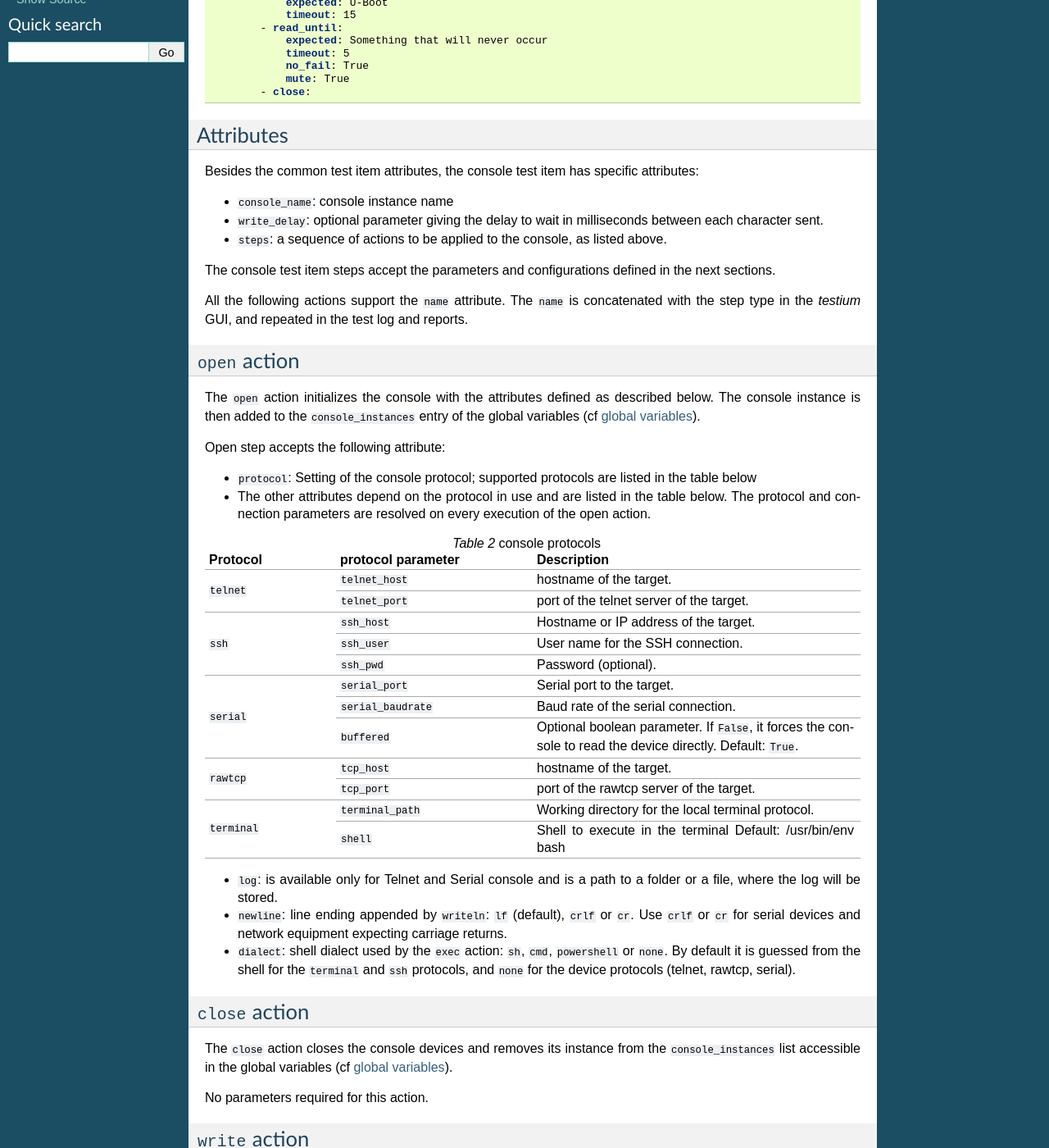
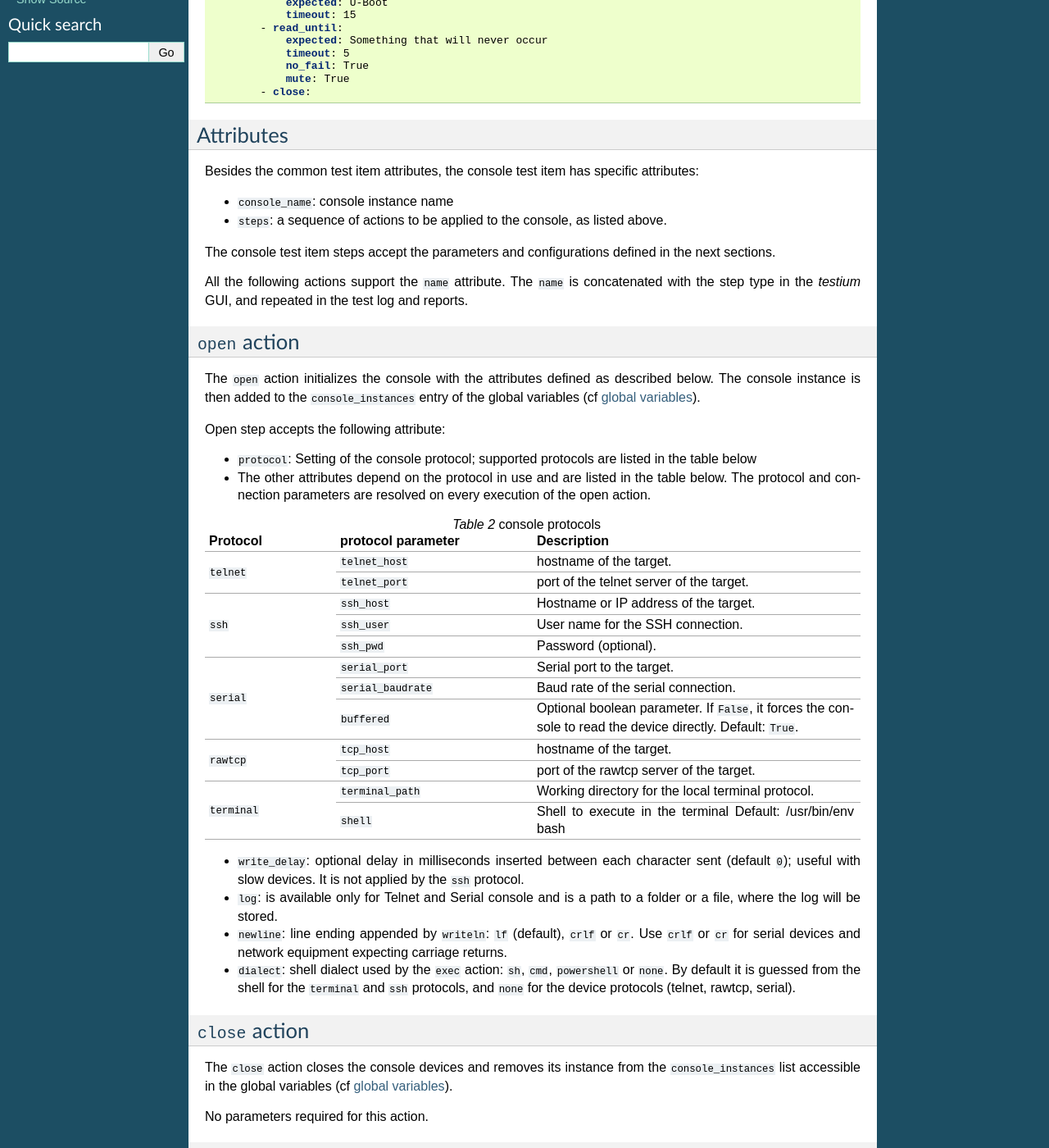
Before and after one commit to testium-HIL/testium, a Sphinx documentation site: the page built from doc/manual/sphinx/source/test_items/console_test_item.rst, in a window 1280 px wide and 1400 px high, scrolled down 361 px. Shown: the whole window at 82% size. Built offline with Sphinx 7.4.7, drawn with Linux system fonts in a browser that asks for light colours.

Commit message:
doc: console write_delay is a parameter of the open action, not of the item

```diff
--- a/doc/manual/sphinx/source/test_items/console_test_item.rst
+++ b/doc/manual/sphinx/source/test_items/console_test_item.rst
@@ -36,8 +36,6 @@ Attributes
 Besides the common test item attributes, the console test item has specific attributes:
 
 * ``console_name``: console instance name
-* ``write_delay``: optional parameter giving the delay to wait in
-  milliseconds between each character sent.
 * ``steps``: a sequence of actions to be applied to the console, as listed above.
 
 The console test item steps accept the parameters and configurations defined in the next sections.
@@ -95,6 +93,9 @@ Open step accepts the following attribute:
     |               |                        | Default: /usr/bin/env bash                |
     +---------------+------------------------+-------------------------------------------+
 
+* ``write_delay``: optional delay in milliseconds inserted between each
+  character sent (default ``0``); useful with slow devices. It is not
+  applied by the ``ssh`` protocol.
 * ``log``: is available only for Telnet and Serial console and is a path to a folder or a file, where the log will be stored.
 * ``newline``: line ending appended by ``writeln``: ``lf`` (default),
   ``crlf`` or ``cr``. Use ``crlf`` or ``cr`` for serial devices and
```
